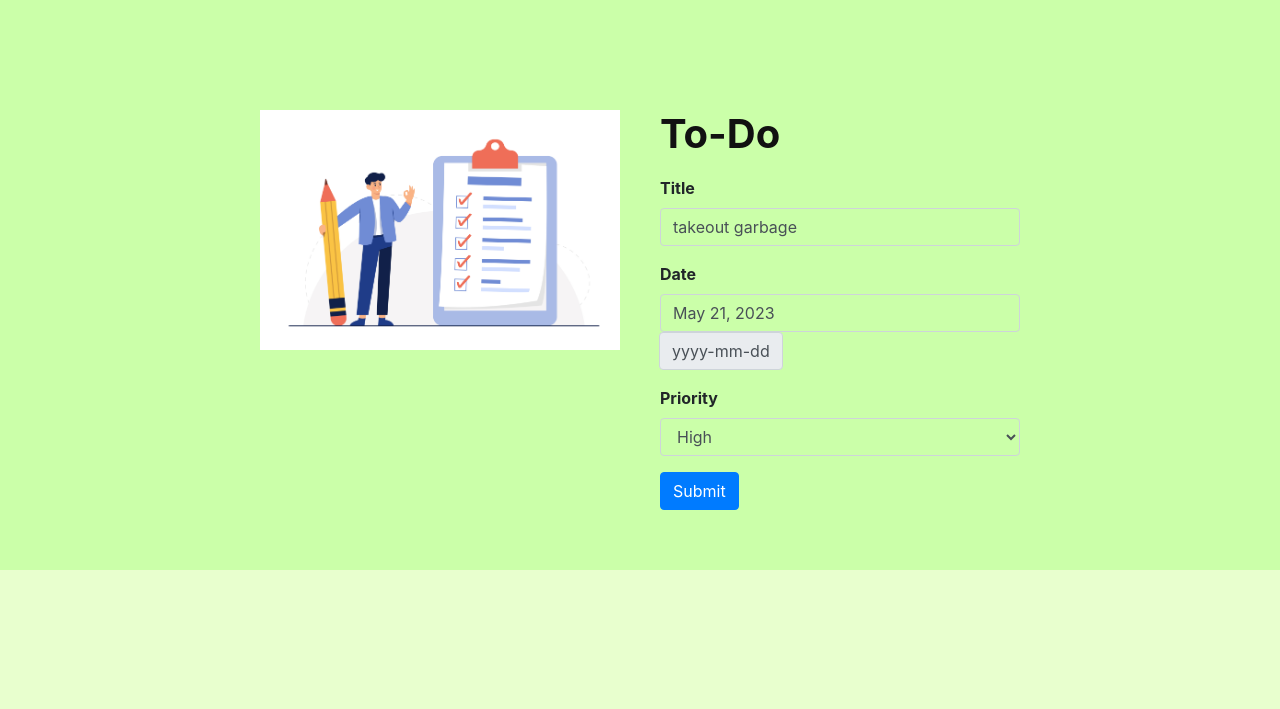
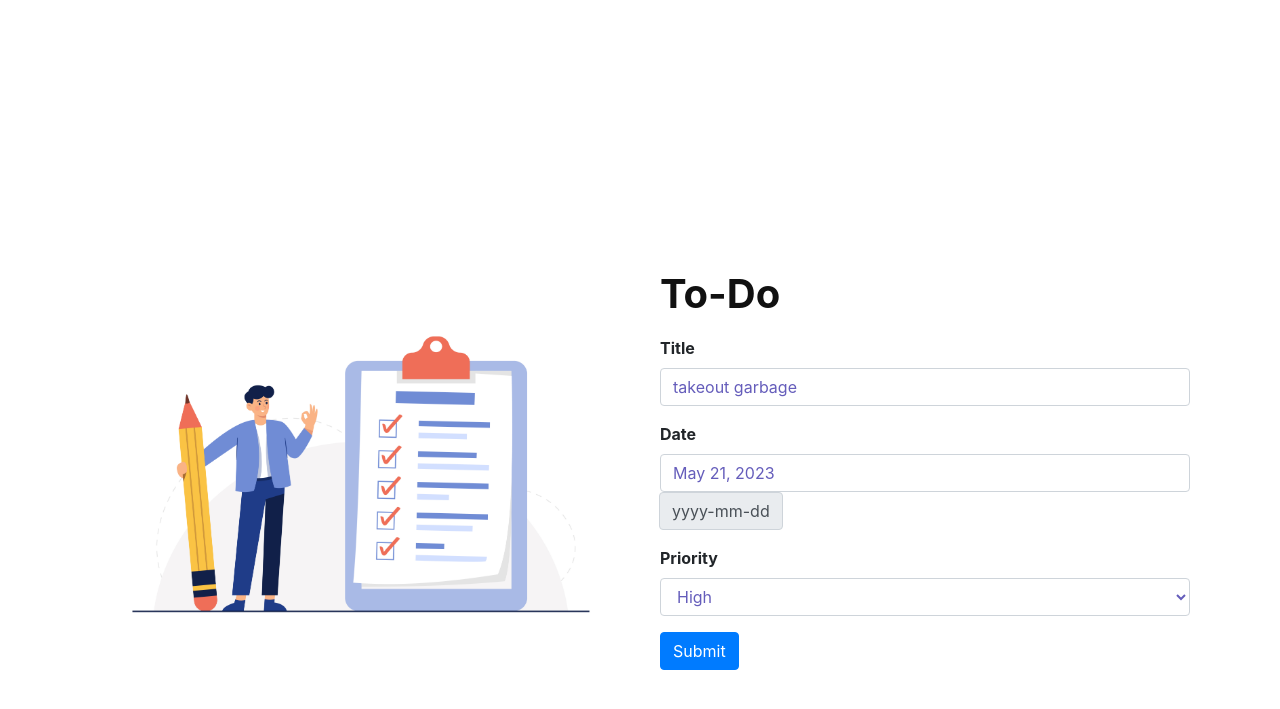
Before and after one commit to NivedhBenny/todo_list, a Django app: page /edit/3 in a window 1280 px wide. Shown: the top 709 px of the page. Run offline with Django 4.2, Linux system fonts and the light colour scheme; data comes from the database, SQL or seed files in the repository; some libraries are stand-ins or nearby versions.

Commit message:
modified edit page

```diff
--- a/todoapp/templates/edit.html
+++ b/todoapp/templates/edit.html
@@ -32,30 +32,46 @@
 <link rel="stylesheet" href="https://cdn.jsdelivr.net/npm/bootstrap@4.6.2/dist/css/bootstrap.min.css" integrity="sha384-xOolHFLEh07PJGoPkLv1IbcEPTNtaed2xpHsD9ESMhqIYd0nLMwNLD69Npy4HI+N" crossorigin="anonymous">
 
 <style>
-	body {
-		background-color: #E8FFCE;
+.container {
+		display: flex;
+		justify-content: center;
+		margin-top: 100px;
+
 	}
-	.container {
-		background-color: #CBFFA9;
-		margin: 0;
-		padding: 20px;
-		max-width: 100%;
+	#inputArea {
+		color: #655DBB;
+		background-color: #BFACE2;
+		padding: 10px;
+        border-radius: 20px;
 	}
 	.row {
 		display: flex;
-		justify-content: center;
+    justify-content: center;
+    align-items: center;
+    height: 300px;
+	}
+	.col-sm {
 		padding: 20px;
 	}
-	.col-sm {
-		flex: 1;
-		padding: 20px;
-		max-width: 400px;
+	.submit-button{
+		display: flex;
+		justify-content: center;
 	}
-	.card {
-		background-color: #7C73C0;
-		color: azure;
-		padding: 20px;
+	#inputState {
+		background-color: #94ADD7;
+		color: #655DBB;
 	}
+	option {
+		background-color: #BFACE2;
+	}
+	.form-control {
+		color: #655DBB;
+		background-color: black;
+	}
+	.form-control::placeholder {
+  		color: #FF0000;
+	}
+
 </style>
 </head>
 <body>
```
